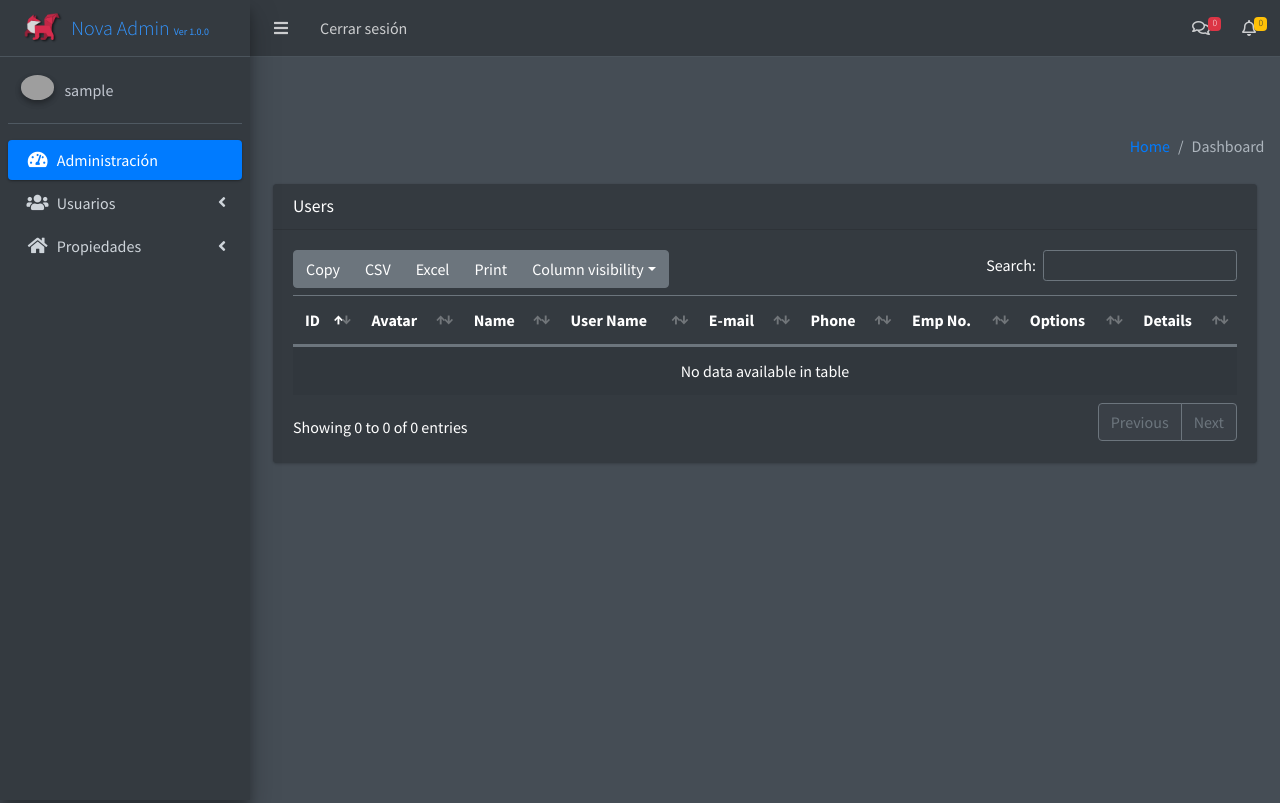
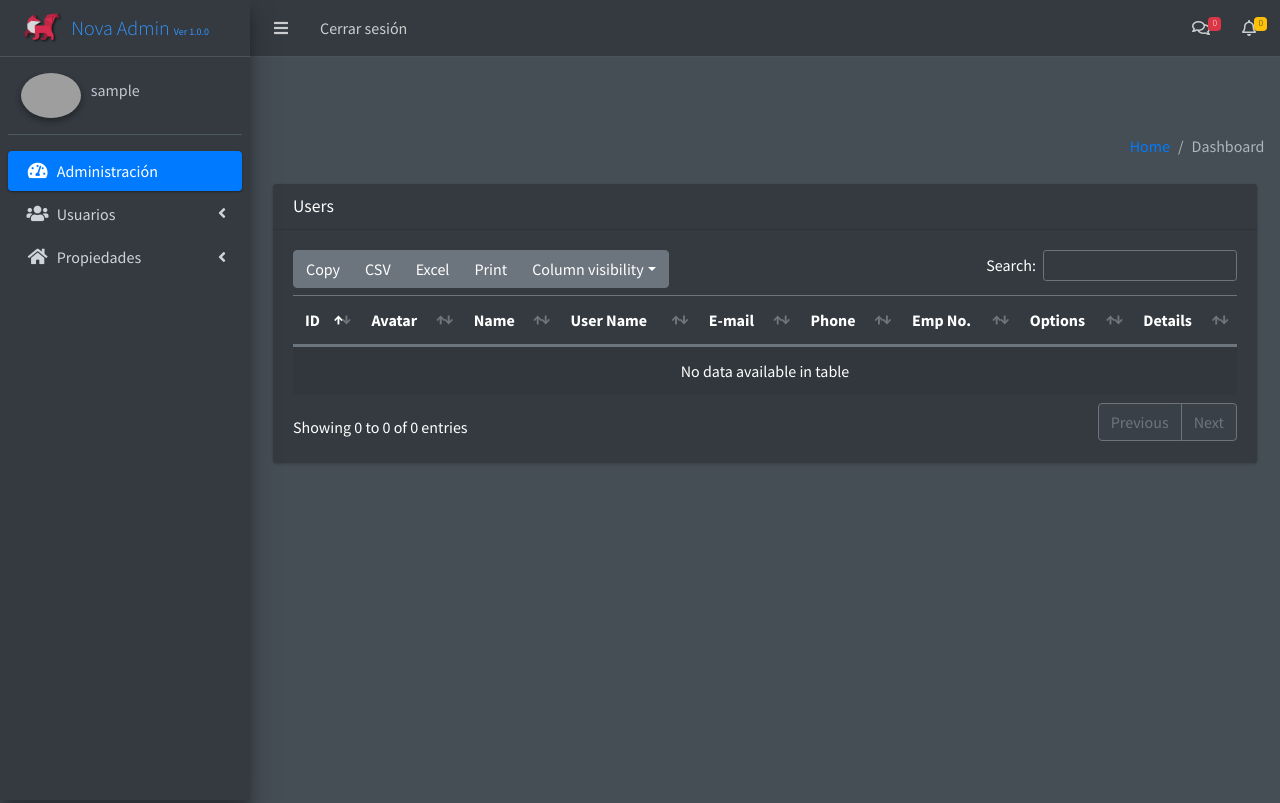
Before and after one commit to joseluis-gc/NovaHaus-Realestate, a PHP site: page /adminsystems/manager/index.php?page=view_user in a window 1280 px wide. Run offline with PHP 8.4, Linux system fonts and the light colour scheme; the visitor is signed in with stand-in values (Sample User, id 1); data that the repository does not hold is empty; some libraries are stand-ins or nearby versions; grey boxes are pictures that could not be loaded.

Commit message:
fixed use image size

```diff
--- a/web/manager/views/includes/private/sidebar.php
+++ b/web/manager/views/includes/private/sidebar.php
@@ -11,7 +11,7 @@
       <!-- Sidebar user panel (optional) -->
       <div class="user-panel mt-3 pb-3 mb-3 d-flex">
         <div class="image">
-          <img src="<?php echo $_SESSION['user_image'] ?>" class="img-circle elevation-2" alt="User Image">
+          <img style="width: 60px !important; height:auto !important" src="<?php echo $_SESSION['user_image'] ?>" class="img-circle elevation-2" alt="User Image">
         </div>
         <div class="info">
           <a href="#" class="d-block"><?php echo $_SESSION['user_name']; ?></a>
```
Also changed, not shown: web/manager/uploads/users/149507994profile.jpg (added).
